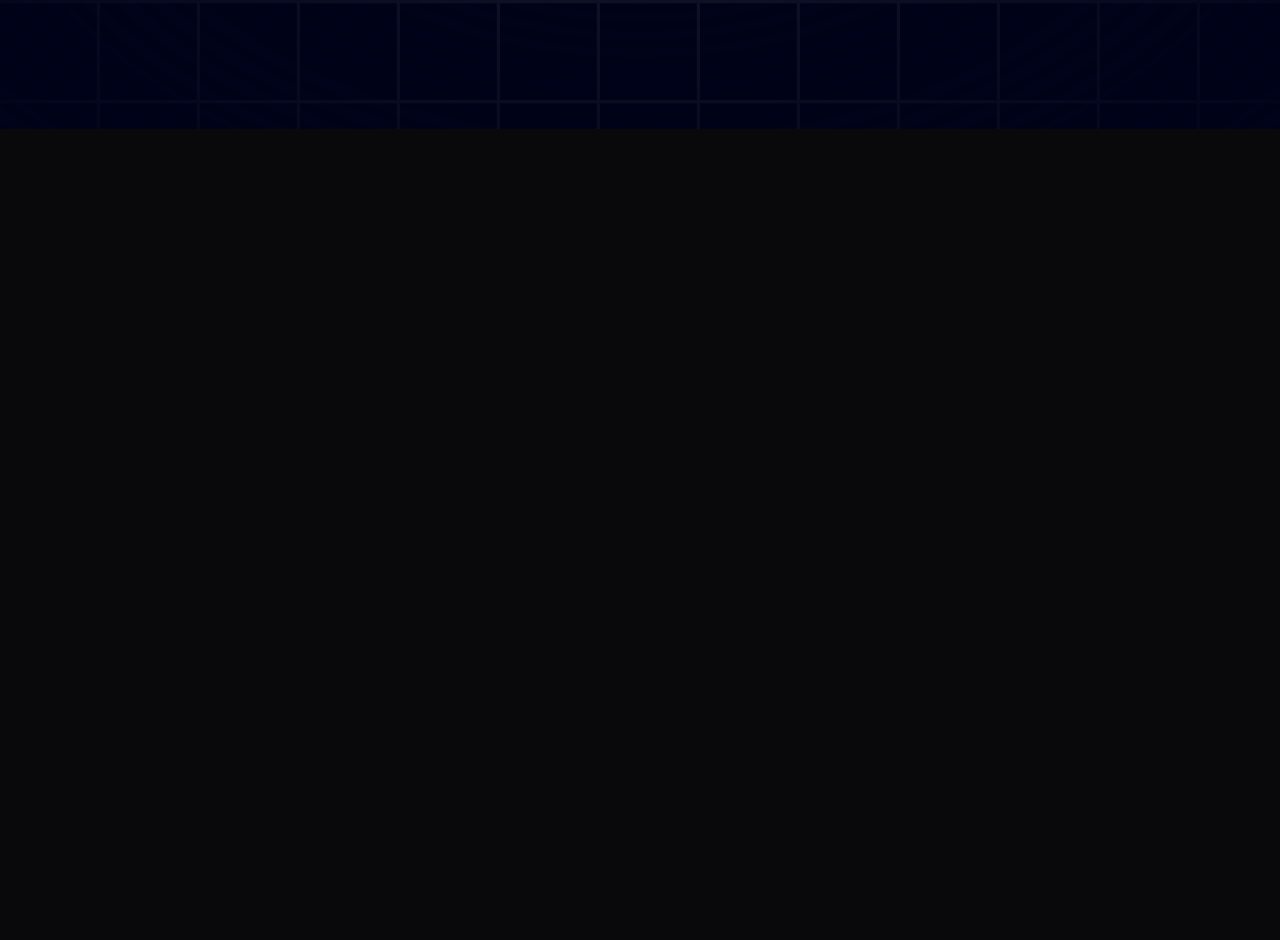
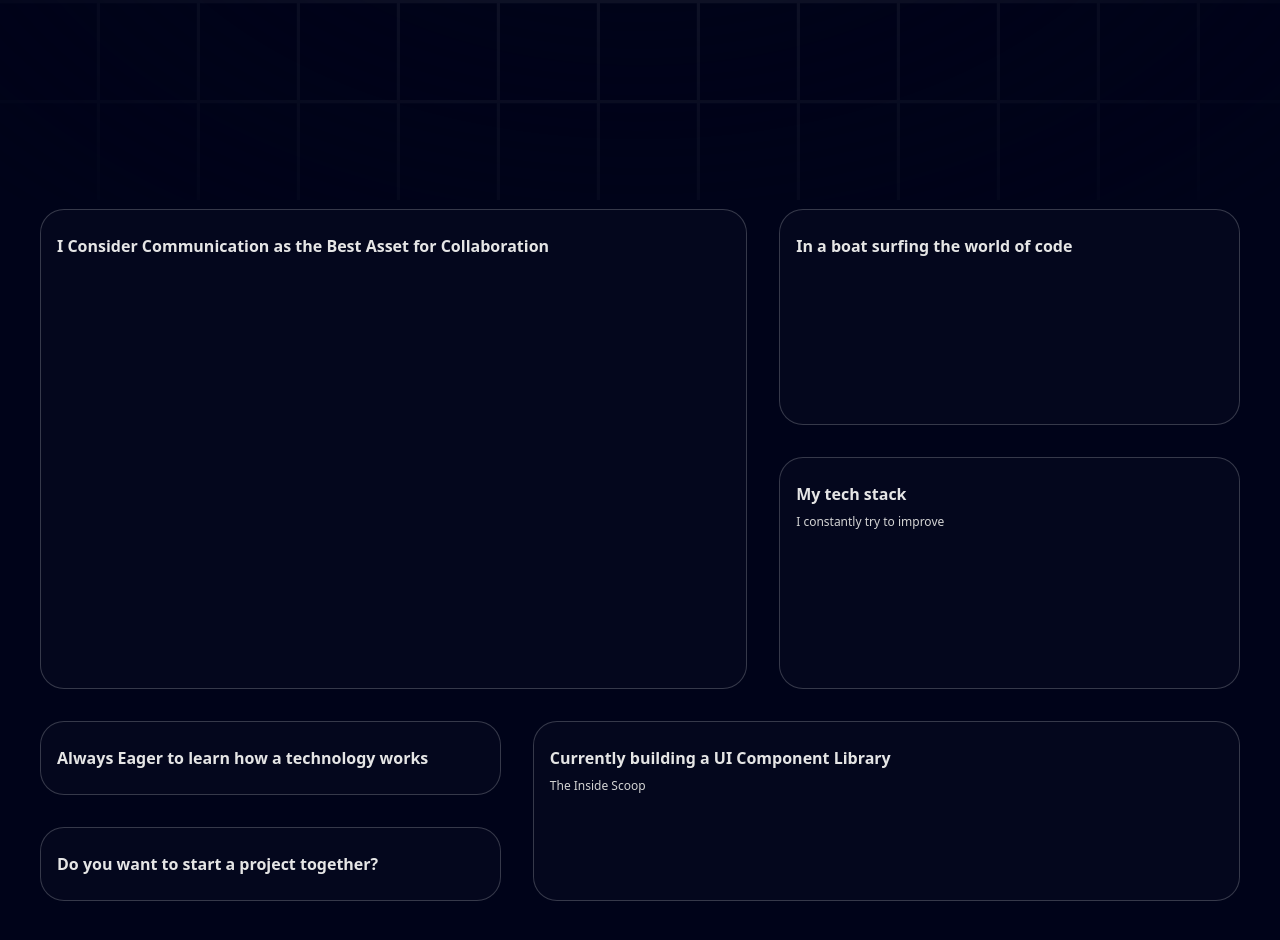
Before and after one commit to watashiwaaniket/aniketdhakane, a Next.js app: page / in a window 1280 px wide. Shown: the part 600-1540 px from the top of the page. Before the commit the page ends 800 px from the top, so only its background shows below. Built offline with nearby package versions, Linux system fonts and the light colour scheme.

Commit message:
about section blueprint init

```diff
--- a/app/page.tsx
+++ b/app/page.tsx
@@ -1,10 +1,17 @@
+import Grid from "@/components/Grid";
 import Hero from "@/components/Hero";
+import { FloatingNav } from "@/components/ui/FloatingNavbar";
+import { FaHome } from "react-icons/fa";
 
 export default function Home() {
   return (
     <main className="relative bg-black-100 flex justify-center items-center flex-col overflow-hidden mx-auto sm:px-10 px-5">
       <div className="max-w-7xl w-full">
+        <FloatingNav navItems={[
+          {name: 'Home', link: '/', icon: <FaHome />}
+        ]}/>
         <Hero />
+        <Grid />
       </div>
     </main>
   );
--- /dev/null
+++ b/components/Grid.tsx
@@ -0,0 +1,27 @@
+import React from 'react'
+import { BentoGrid, BentoGridItem } from './ui/BentoGrid'
+import { gridItems } from '@/data'
+
+const Grid = () => {
+  return (
+    <section id='about'>
+        <BentoGrid className='w-full py-20'>
+            {gridItems.map(({ id, title, description, className, img, imgClassName, titleClassName, spareImg}) => (
+                <BentoGridItem
+                    id={id}
+                    key={id}
+                    title={title}
+                    description={description}
+                    className={className}
+                    img={img}
+                    imgClassName={imgClassName}
+                    titleClassName={titleClassName}
+                    spareImg={spareImg}
+                />
+            ))}
+        </BentoGrid>
+    </section>
+  )
+}
+
+export default Grid
--- /dev/null
+++ b/components/ui/BentoGrid.tsx
@@ -0,0 +1,62 @@
+import { cn } from "@/lib/utils";
+
+export const BentoGrid = ({
+  className,
+  children,
+}: {
+  className?: string;
+  children?: React.ReactNode;
+}) => {
+  return (
+    <div
+      className={cn(
+        "grid grid-cols-1 md:grid-cols-6 lg:grid-cols-5 md:grid-row-7 gap-4 lg:gap-8 mx-auto",
+        className
+      )}
+    >
+      {children}
+    </div>
+  );
+};
+
+export const BentoGridItem = ({
+  className,
+  title,
+  description,
+  id,
+  img,
+  imgClassName,
+  titleClassName,
+  spareImg
+}: {
+  className?: string;
+  title?: string | React.ReactNode;
+  description?: string | React.ReactNode;
+  id?: number;
+  img?: string;
+  imgClassName?: string;
+  titleClassName?: string;
+  spareImg?: string;
+}) => {
+  return (
+    <div
+      className={cn(
+        "row-span-1 relative rounded-3xl group/bento hover:shadow-xl transition duration-200 shadow-input dark:shadow-none p-4 dark:bg-black dark:border-white/[0.2] bg-white border border-transparent justify-between flex flex-col space-y-4",
+        className
+      )}
+      style={{
+        background: 'rgb(4,7,29)',
+        backgroundColor: 'gradient...'
+      }}
+    >
+      <div className="group-hover/bento:translate-x-2 transition duration-200">
+        <div className="font-sans font-bold text-neutral-600 dark:text-neutral-200 mb-2 mt-2">
+          {title}
+        </div>
+        <div className="font-sans font-normal text-neutral-600 text-xs dark:text-neutral-300">
+          {description}
+        </div>
+      </div>
+    </div>
+  );
+};
--- /dev/null
+++ b/components/ui/FloatingNavbar.tsx
@@ -0,0 +1,82 @@
+"use client";
+import React, { useState } from "react";
+import {
+  motion,
+  AnimatePresence,
+  useScroll,
+  useMotionValueEvent,
+} from "framer-motion";
+import { cn } from "@/lib/utils";
+import Link from "next/link";
+
+export const FloatingNav = ({
+  navItems,
+  className,
+}: {
+  navItems: {
+    name: string;
+    link: string;
+    icon?: JSX.Element;
+  }[];
+  className?: string;
+}) => {
+  const { scrollYProgress } = useScroll();
+
+  const [visible, setVisible] = useState(false);
+
+  useMotionValueEvent(scrollYProgress, "change", (current) => {
+    // Check if current is not undefined and is a number
+    if (typeof current === "number") {
+      let direction = current! - scrollYProgress.getPrevious()!;
+
+      if (scrollYProgress.get() < 0.05) {
+        setVisible(false);
+      } else {
+        if (direction < 0) {
+          setVisible(true);
+        } else {
+          setVisible(false);
+        }
+      }
+    }
+  });
+
+  return (
+    <AnimatePresence mode="wait">
+      <motion.div
+        initial={{
+          opacity: 1,
+          y: -100,
+        }}
+        animate={{
+          y: visible ? 0 : -100,
+          opacity: visible ? 1 : 0,
+        }}
+        transition={{
+          duration: 0.2,
+        }}
+        className={cn(
+          "flex max-w-fit  fixed top-10 inset-x-0 mx-auto border border-transparent dark:border-white/[0.2] rounded-full dark:bg-black bg-white shadow-[0px_2px_3px_-1px_rgba(0,0,0,0.1),0px_1px_0px_0px_rgba(25,28,33,0.02),0px_0px_0px_1px_rgba(25,28,33,0.08)] z-[5000] pr-2 pl-8 py-2  items-center justify-center space-x-4",
+          className
+        )}
+      >
+        {navItems.map((navItem: any, idx: number) => (
+          <Link
+            key={`link=${idx}`}
+            href={navItem.link}
+            className={cn(
+              "relative dark:text-neutral-50 items-center flex space-x-1 text-neutral-600 dark:hover:text-neutral-300 hover:text-neutral-500"
+            )}
+          >
+            <span className="block sm:hidden">{navItem.icon}</span>
+            <span className="hidden sm:block text-sm">{navItem.name}</span>
+          </Link>
+        ))}
+        <button className="border text-sm font-medium relative border-neutral-200 dark:border-white/[0.2] text-black dark:text-white px-4 py-2 rounded-full">
+          <span>Login</span>
+          <span className="absolute inset-x-0 w-1/2 mx-auto -bottom-px bg-gradient-to-r from-transparent via-blue-500 to-transparent  h-px" />
+        </button>
+      </motion.div>
+    </AnimatePresence>
+  );
+};
--- /dev/null
+++ b/data/index.ts
@@ -0,0 +1,123 @@
+export const navItems = [
+    { name: "About", link: "#about" },
+    { name: "Projects", link: "#projects" },
+    { name: "Testimonials", link: "#testimonials" },
+    { name: "Contact", link: "#contact" },
+  ];
+
+  export const gridItems = [
+    {
+      id: 1,
+      title: "I Consider Communication as the Best Asset for Collaboration",
+      description: "",
+      className: "lg:col-span-3 md:col-span-6 md:row-span-4 lg:min-h-[60vh]",
+      imgClassName: "w-full h-full",
+      titleClassName: "justify-end",
+      img: "/b1.svg",
+      spareImg: "",
+    },
+    {
+      id: 2,
+      title: "In a boat surfing the world of code",
+      description: "",
+      className: "lg:col-span-2 md:col-span-3 md:row-span-2",
+      imgClassName: "",
+      titleClassName: "justify-start",
+      img: "",
+      spareImg: "",
+    },
+    {
+      id: 3,
+      title: "My tech stack",
+      description: "I constantly try to improve",
+      className: "lg:col-span-2 md:col-span-3 md:row-span-2",
+      imgClassName: "",
+      titleClassName: "justify-center",
+      img: "",
+      spareImg: "",
+    },
+    {
+      id: 4,
+      title: "Always Eager to learn how a technology works",
+      description: "",
+      className: "lg:col-span-2 md:col-span-3 md:row-span-1",
+      imgClassName: "",
+      titleClassName: "justify-start",
+      img: "/grid.svg",
+      spareImg: "/b4.svg",
+    },
+
+    {
+      id: 5,
+      title: "Currently building a UI Component Library",
+      description: "The Inside Scoop",
+      className: "md:col-span-3 md:row-span-2",
+      imgClassName: "absolute right-0 bottom-0 md:w-96 w-60",
+      titleClassName: "justify-center md:justify-start lg:justify-center",
+      img: "/b5.svg",
+      spareImg: "/grid.svg",
+    },
+    {
+      id: 6,
+      title: "Do you want to start a project together?",
+      description: "",
+      className: "lg:col-span-2 md:col-span-3 md:row-span-1",
+      imgClassName: "",
+      titleClassName: "justify-center md:max-w-full max-w-60 text-center",
+      img: "",
+      spareImg: "",
+    },
+  ];
+
+  export const projects = [
+    {
+      id: 1,
+      title: "Hiku-App",
+      des: "A Next.js Web Application to build and customize your own hikus, powered by cloudinary AI and Mongo Atlas",
+      img: "/p1.svg",
+      iconLists: ["/re.svg", "/tail.svg", "/ts.svg", "/three.svg", "/fm.svg"],
+      link: "https://hiku-app.vercel.app",
+    },
+    {
+      id: 2,
+      title: "Component Cloud",
+      des: "An opensource UI components library where users can submit their own code or use others code for their websites. Made with Next.js, database by supabase, secured by nextAuth and powered by vercel",
+      img: "/p2.svg",
+      iconLists: ["/next.svg", "/tail.svg", "/ts.svg", "/stream.svg", "/c.svg"],
+      link: "https://github.com/watashiwaaniket/component-cloud",
+    },
+    {
+      id: 3,
+      title: "Weather Alert",
+      des: "A MERN stack weather alert application which would give weather forcast everyday at  the users email and also tips on water harvesting.",
+      img: "/p3.svg",
+      iconLists: ["/re.svg", "/tail.svg", "/ts.svg", "/three.svg", "/c.svg"],
+      link: "https://github.com/watashiwaaniket/oomdMiniProject",
+    },
+  ];
+
+
+  export const workExperience = [
+    {
+      id: 1,
+      title: "Software Developer Intern",
+      desc: "Worked at XpedioLive Technologies pvt. ltd. as a fullstack web developer, working with Svelte Framework",
+      className: "md:col-span-2",
+      thumbnail: "/exp1.svg",
+    },
+  ];
+
+  export const socialMedia = [
+    {
+      id: 1,
+      img: "/git.svg",
+    },
+    {
+      id: 2,
+      img: "/twit.svg",
+    },
+    {
+      id: 3,
+      img: "/link.svg",
+    },
+  ];
```
